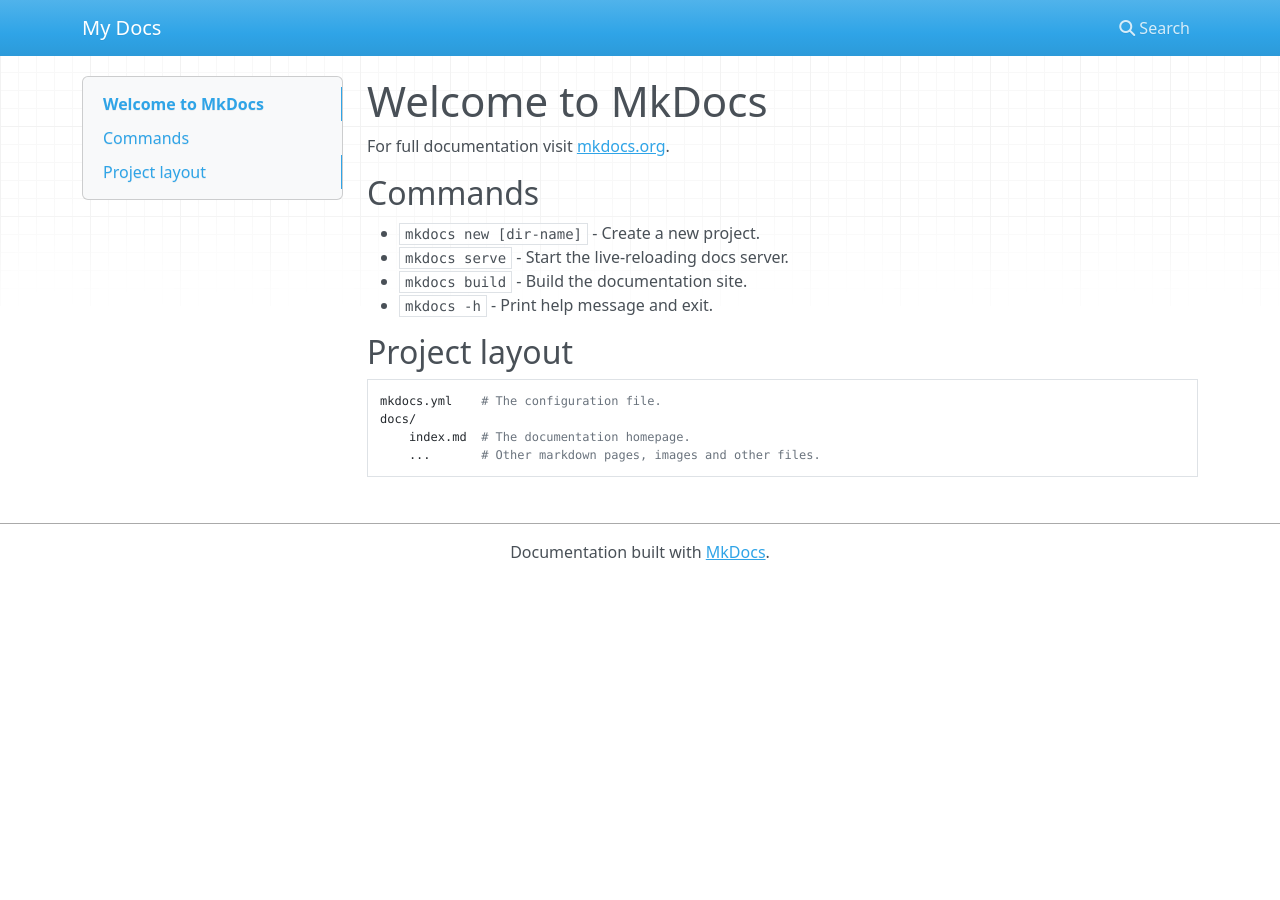
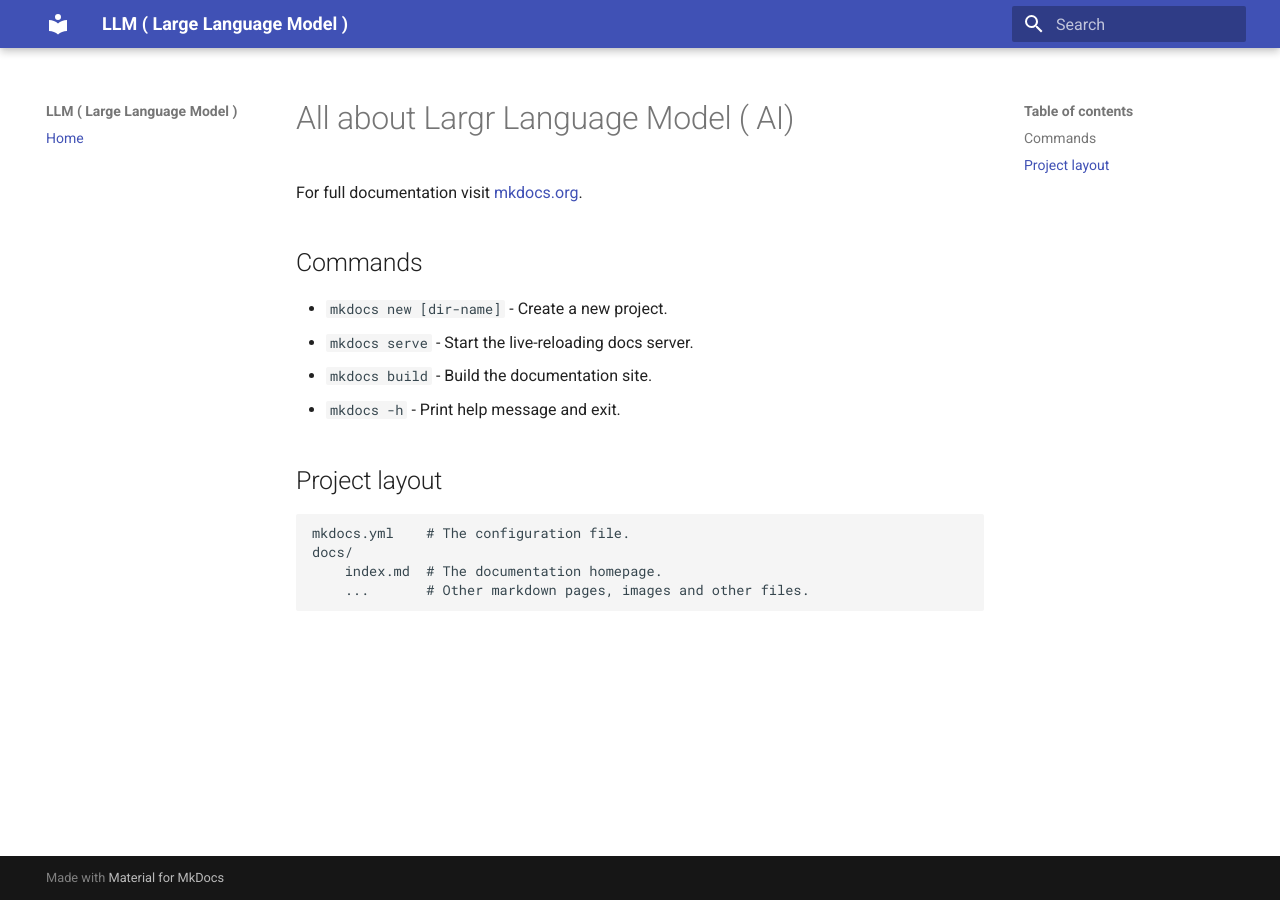
Before and after one commit to prabhu-kalaimani/ai-learning, an MkDocs documentation site: the page built from docs/index.md, in a window 1280 px wide. Built offline with MkDocs 1.6.1 and Material for MkDocs 9.7.7, drawn with Linux system fonts in a browser that asks for light colours; nearby versions of some CDN libraries.

Commit message:
Modifying mkdocs yaml file

```diff
--- a/docs/index.md
+++ b/docs/index.md
@@ -1,4 +1,4 @@
-# Welcome to MkDocs
+# All about Largr Language Model ( AI)
 
 For full documentation visit [mkdocs.org](https://www.mkdocs.org).
 
--- a/mkdocs.yml
+++ b/mkdocs.yml
@@ -1 +1,7 @@
-site_name: My Docs
+site_name: LLM ( Large Language Model )
+
+theme:
+  name: material
+
+nav:
+  - Home: index.md
```
